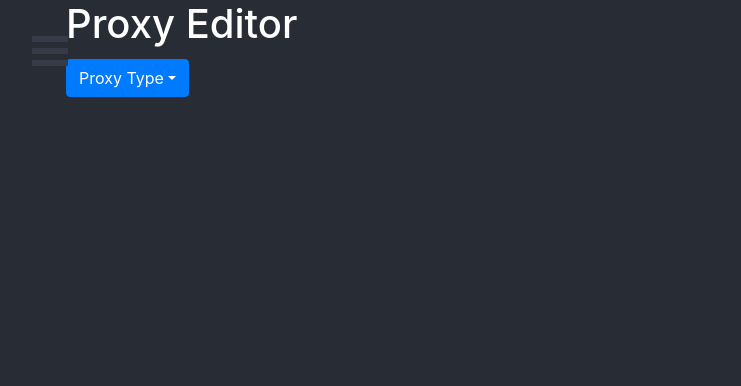
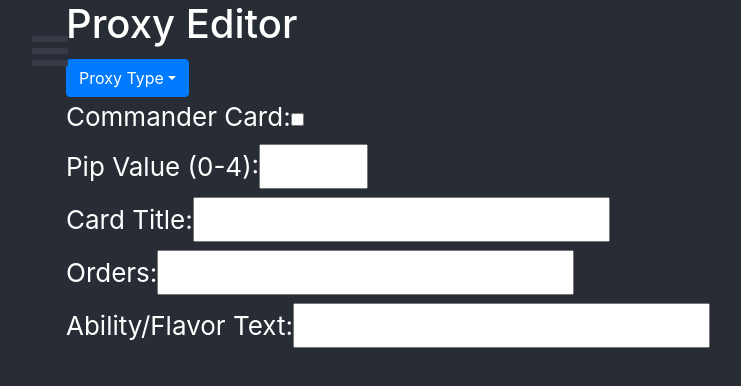
Before and after one commit to offbrand-softworks/swlegion-proxy-creator, a React (Create React App) app: page /proxy-editor in a window 1280 px wide. Shown: the top 386 px of the page, without its empty margins (4-745 px from the left). Built offline with nearby package versions, Linux system fonts and the light colour scheme.

Commit message:
initial creation of command card editor

```diff
--- /dev/null
+++ b/src/components/ImageEditor/CommandCardEditor/CommandCardEditor.js
@@ -0,0 +1,110 @@
+import React from 'react';
+import './CommandCardEditor.css';
+
+class CommandCardEditor extends React.Component {
+  constructor(props){
+    super(props);
+    this.state = {
+      isCommander: false,
+      CommanderName: "",
+      PipValue: "",
+      CardTitle: "",
+      Orders: "",
+      AbilityText: ""
+    };
+    this.handleInputChange = this.handleInputChange.bind(this);
+
+  }
+  handleInputChange(event) {
+    const target = event.target;
+    const value = target.type === 'checkbox' ? target.checked : target.value;
+    const name = target.name;
+
+    this.setState({
+      [name]: value
+    });
+  }
+
+  render() {
+    return(
+      <div className="col-xs-12">
+        <form>
+          <div className="row">
+            <label>
+              Commander Card:
+              <input
+                name="isCommander"
+                type="checkbox"
+                checked={this.state.isCommander}
+                onChange={this.handleInputChange} />
+            </label>
+          </div>
+          <div className="row">
+            <label hidden={!this.state.isCommander}>
+              Commander Name:
+              <input
+                name="CommanderName"
+                type="text"
+                value={this.state.CommanderName}
+                onChange={this.handleInputChange} />
+            </label>
+          </div>
+          <div className="row">
+            {/* <label hidden={!this.state.isCommander}>
+              Commander Image:
+              <input
+                name="CommanderImage"
+                type=""
+                value={this.state.CommanderImage}
+                onChange={this.handleInputChange} />
+            </label> */}
+          </div>
+          <div className="row">
+            <label>
+              Pip Value (0-4):
+              <input
+                name="PipValue"
+                type="number"
+                min="0"
+                max="4"
+                value={this.state.PipValue}
+                onChange={this.handleInputChange} />
+            </label>
+          </div>
+          <div className="row">
+            <label>
+              Card Title:
+              <input
+                name="CardTitle"
+                type="text"
+                value={this.state.CardTitle}
+                onChange={this.handleInputChange} />
+            </label>
+          </div>
+          <div className="row">
+            <label>
+              Orders:
+              <input
+                name="Orders"
+                type="text"
+                value={this.state.Orders}
+                onChange={this.handleInputChange} />
+            </label>
+          </div>
+          <div className="row">
+            <label>
+              Ability/Flavor Text:
+              <input
+                name="AbilityText"
+                type="text"
+                value={this.state.AbilityText}
+                onChange={this.handleInputChange} />
+            </label>
+          </div>
+        </form>
+      </div>
+    );
+  }
+}
+
+export default CommandCardEditor;
--- /dev/null
+++ b/src/components/ImageEditor/ImageEditor.js
@@ -0,0 +1,12 @@
+import React from 'react';
+import CommandCardEditor from './CommandCardEditor/CommandCardEditor';
+
+class ImageEditor extends React.Component {
+  render() {
+    return(
+      <CommandCardEditor />
+    );
+  }
+}
+
+export default ImageEditor
--- a/src/components/ProxyEditor/ProxyEditor.js
+++ b/src/components/ProxyEditor/ProxyEditor.js
@@ -1,8 +1,10 @@
 import React from 'react';
+import ImageEditor from '../ImageEditor/ImageEditor'
 import '../App/App.css';
 import './ProxyEditor.css';
 import DropdownButton from 'react-bootstrap/DropdownButton';
 import Dropdown from 'react-bootstrap/Dropdown';
+
 class ProxyEditor extends React.Component {
   render(){
     return(
@@ -23,9 +25,7 @@ class ProxyEditor extends React.Component {
               </div>
             </div>
             <div className="col-xs-12 editor-fields">
-                {/*//Conditionally Rendered based off of select dropdown*/}
-                {/*//<CommandEditorFields></CommandEditorFields>*/}
-                {/*//<SomeOtherCardTypeFields></SomeOtherCardTypeFields>*/}
+                <ImageEditor />
             </div>
           </div>
         </div>
```
Also changed, not shown: src/components/ImageEditor/CommandCardEditor/CommandCardEditor.css (added).
